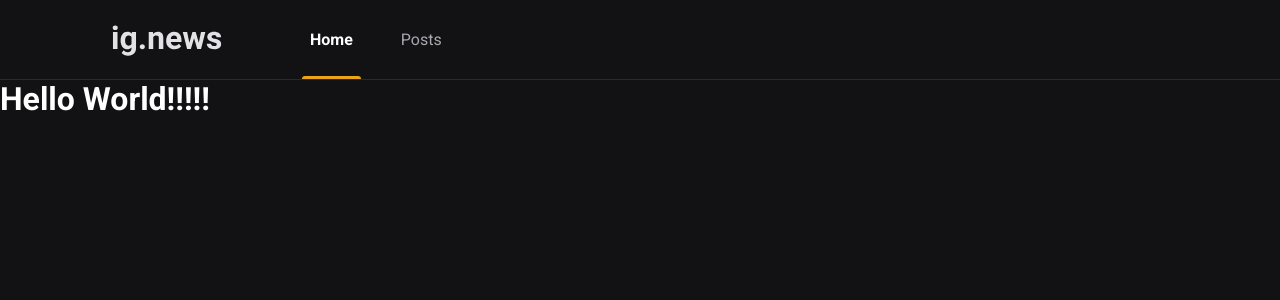
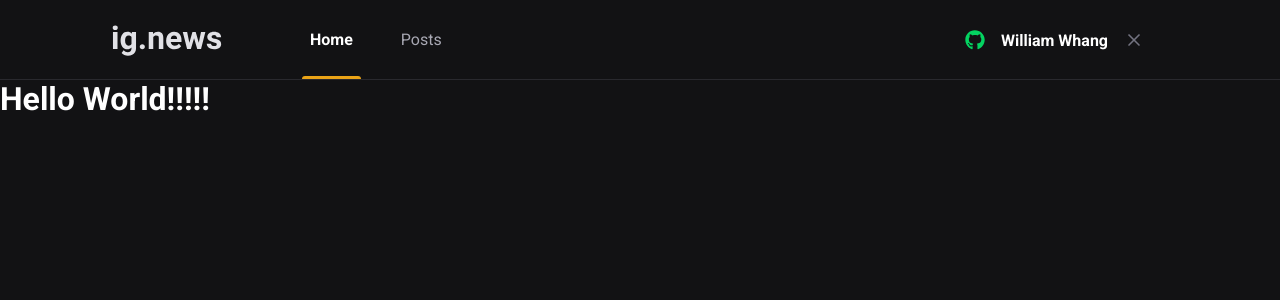
Before and after one commit to williamwhang/primeiro-projeto-next, a Next.js app: page / in a window 1280 px wide. Shown: the top 300 px of the page. Built offline with nearby package versions, Linux system fonts and the light colour scheme.

Commit message:
Componente SignInButton

```diff
--- a/package.json
+++ b/package.json
@@ -12,6 +12,7 @@
     "next": "11.1.2",
     "react": "17.0.2",
     "react-dom": "17.0.2",
+    "react-icons": "^4.3.1",
     "sass": "^1.42.1"
   },
   "devDependencies": {
--- a/src/components/Header/index.tsx
+++ b/src/components/Header/index.tsx
@@ -1,3 +1,4 @@
+import { SignInButton } from '../SignInButton';
 import styles from './styles.module.scss';
 
 export function Header() {
@@ -9,6 +10,8 @@
             <a className={styles.active}>Home</a>
             <a>Posts</a>
           </nav>
+
+          <SignInButton />
       </div>
     </header>
  );
--- a/src/components/Header/styles.module.scss
+++ b/src/components/Header/styles.module.scss
@@ -51,4 +51,8 @@
          }
     }
   }
+
+  button {
+    margin-left: auto;
+  }
 }
--- /dev/null
+++ b/src/components/SignInButton/index.tsx
@@ -0,0 +1,27 @@
+import { FaGithub} from 'react-icons/fa'
+import { FiX} from 'react-icons/fi'
+
+import styles from './styles.module.scss';
+
+export function SignInButton () {
+  const isUserLoggedIn = true;
+
+    return isUserLoggedIn ? (
+     <button
+       type="button"
+       className={styles.signInButton}
+     >
+       <FaGithub color="#04d361"/>
+       William Whang
+       <FiX color="#737380" className={styles.closeIcon} />
+     </button>
+    ) : (
+     <button
+       type="button"
+       className={styles.signInButton}
+     >
+       <FaGithub color="#eba417"/>
+       Sign in with Github
+     </button>
+  );
+}
--- /dev/null
+++ b/src/components/SignInButton/styles.module.scss
@@ -0,0 +1,33 @@
+.signInButton {
+  height: 3rem;
+  border-radius: 3rem;
+  background: var(--gray850);
+  border: 0;
+  padding: 0 1.5rem;
+
+  display: flex;
+  align-items: center;
+  justify-content: center;
+
+  color: var(--white);
+  font-weight: bold;
+
+  svg {
+    width: 20px;
+    height: 20px;
+  }
+
+  svg:first-child {
+    margin-right: 1rem;
+  }
+
+  svg.closeIcon {
+    margin-left: 1rem;
+  }
+
+  transition: filter 0.2s;
+
+  &:hover {
+    filter: brightness(0.8);
+  }
+}
--- a/src/styles/global.scss
+++ b/src/styles/global.scss
@@ -10,6 +10,7 @@
   --gray-100: #e1e1e6;
   --gray-300: #a8a8b3;
   --gray-800: #29292e;
+  --gray-850: #1f2729;
   --gray-900: #121214;
 
   --cyan-500: #61dafb;
```
Also changed, not shown: 1 other file (tests, documents, lock files or other folders).
